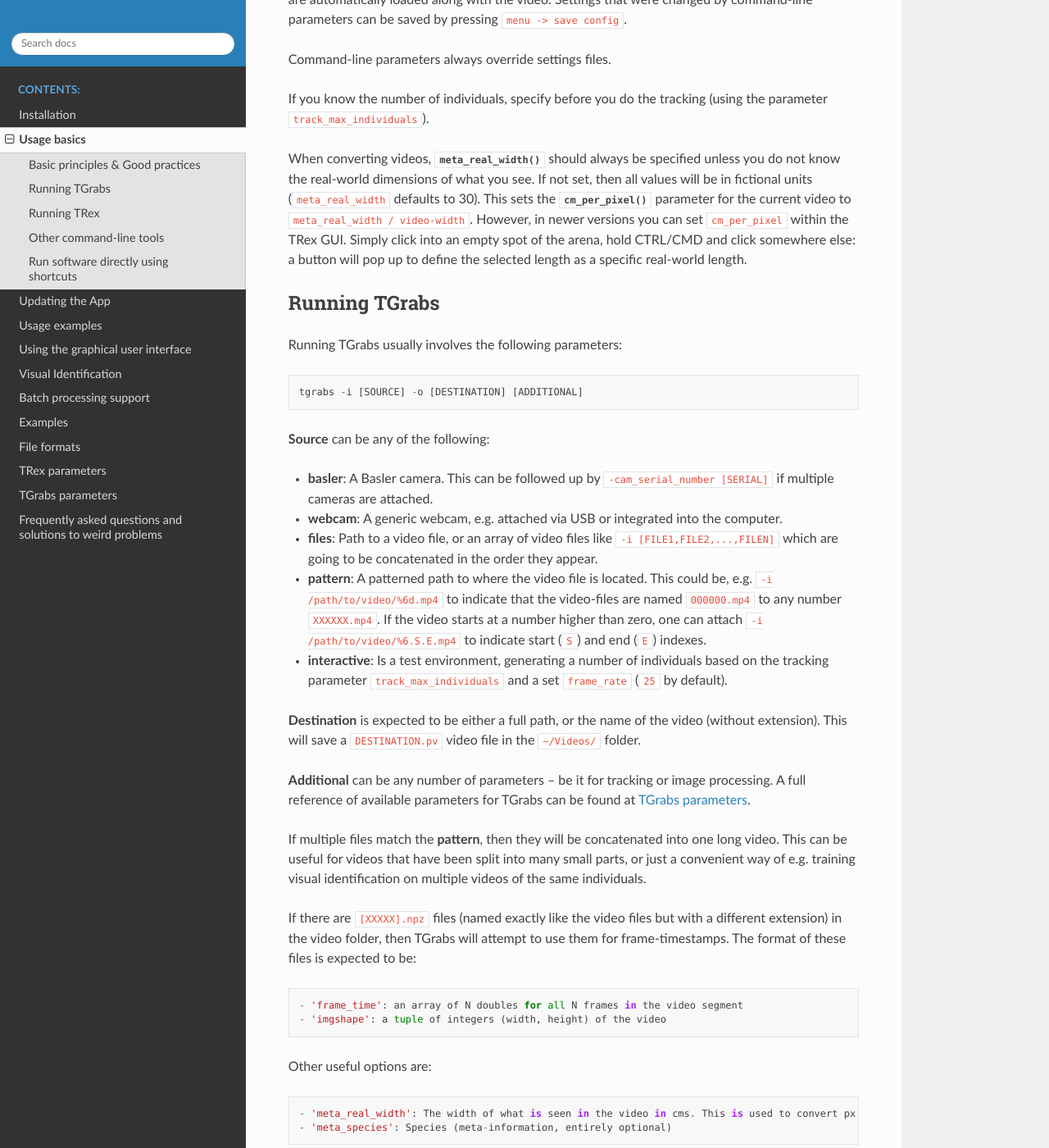
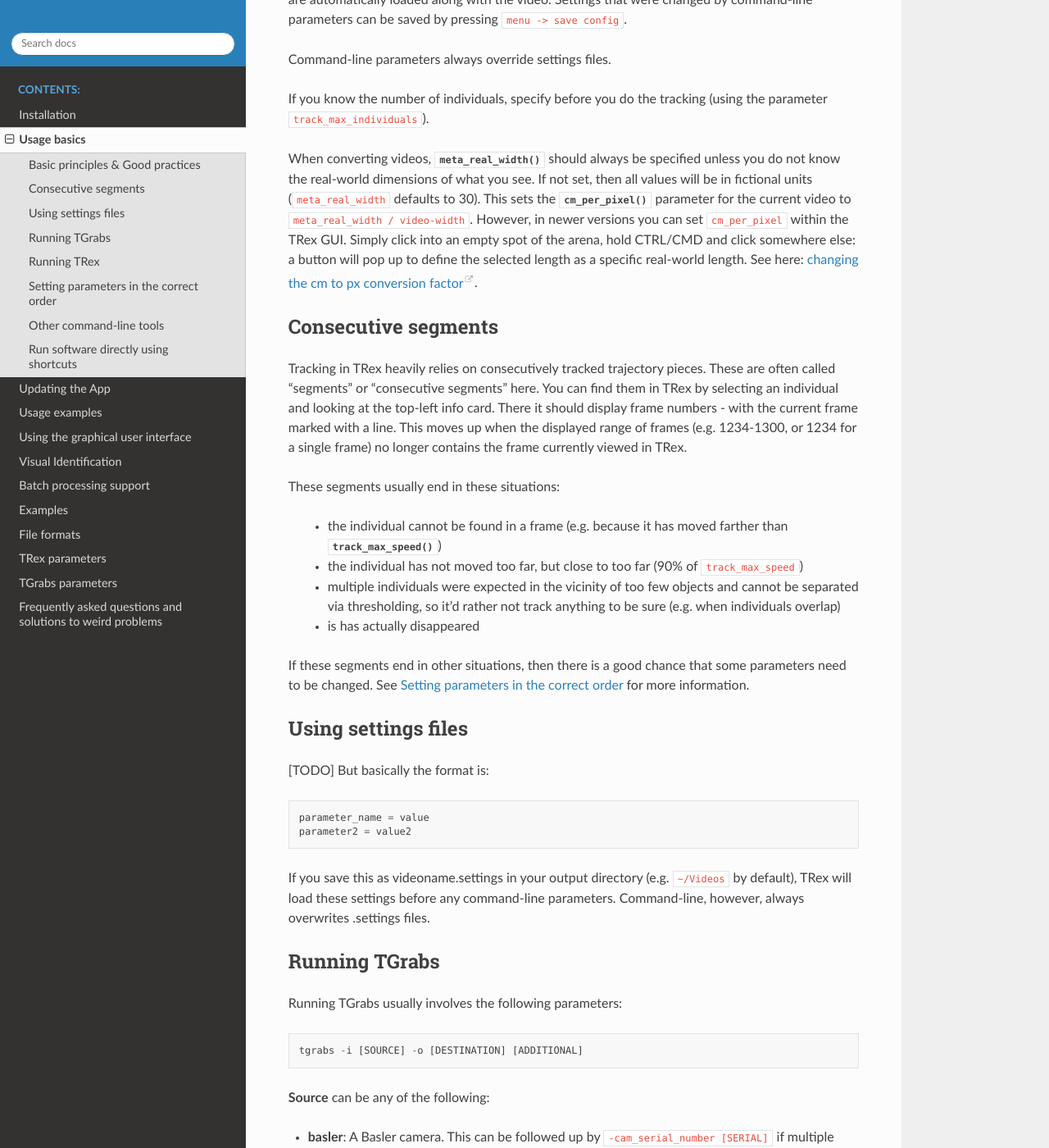
Before and after one commit to mooch443/trex, a Sphinx documentation site: the page built from docs/run.rst, in a window 1280 px wide and 1400 px high, scrolled down 1277 px. Shown: the whole window at 82% size. Built offline with Sphinx 7.4.7 and the Read the Docs theme 2.0.0, drawn with Linux system fonts in a browser that asks for light colours; some of the changed text lies outside the part shown.

Commit message:
no message

```diff
--- a/docs/run.rst
+++ b/docs/run.rst
@@ -26,7 +26,7 @@ Basic principles & Good practices
 
 Both |grabs| and |trex| offer many parameters that can be set by users. However, that does not mean that all parameters have to be considered in all cases. In fact, most of them will already be set to reasonable values that work in many situations:
 
-	If there is no problem, do not change parameters.
+	*If there is no problem, do not change parameters.*
 
 Otherwise, if your problem cannot be solved by repeatedly mashing the same sequence of buttons (but with an increasingly stern expression on your face), please consider the list of things that happen frequently in (:doc:`faq`).
 
@@ -36,7 +36,31 @@ Command-line parameters always override settings files.
 
 If you know the number of individuals, specify before you do the tracking (using the parameter ``track_max_individuals``).
 
-When converting videos, :func:`meta_real_width` should always be specified unless you do not know the real-world dimensions of what you see. If not set, then all values will be in fictional units (``meta_real_width`` defaults to 30). This sets the :func:`cm_per_pixel` parameter for the current video to ``meta_real_width / video-width``. However, in newer versions you can set ``cm_per_pixel`` within the |trex| GUI. Simply click into an empty spot of the arena, hold CTRL/CMD and click somewhere else: a button will pop up to define the selected length as a specific real-world length.
+When converting videos, :func:`meta_real_width` should always be specified unless you do not know the real-world dimensions of what you see. If not set, then all values will be in fictional units (``meta_real_width`` defaults to 30). This sets the :func:`cm_per_pixel` parameter for the current video to ``meta_real_width / video-width``. However, in newer versions you can set ``cm_per_pixel`` within the |trex| GUI. Simply click into an empty spot of the arena, hold CTRL/CMD and click somewhere else: a button will pop up to define the selected length as a specific real-world length. See here: `changing the cm to px conversion factor <https://trex.run/docs/gui.html#changing-the-cm-px-conversion-factor>`_.
+
+Consecutive segments
+--------------------
+
+Tracking in |trex| heavily relies on consecutively tracked trajectory pieces. These are often called "segments" or "consecutive segments" here. You can find them in |trex| by selecting an individual and looking at the top-left info card. There it should display frame numbers - with the current frame marked with a line. This moves up when the displayed range of frames (e.g. 1234-1300, or 1234 for a single frame) no longer contains the frame currently viewed in |trex|.
+
+These segments usually end in these situations:
+
+	- the individual cannot be found in a frame (e.g. because it has moved farther than :func:`track_max_speed`)
+	- the individual has not moved too far, but close to too far (90% of ``track_max_speed``)
+	- multiple individuals were expected in the vicinity of too few objects and cannot be separated via thresholding, so it'd rather not track anything to be sure (e.g. when individuals overlap)
+	- is has actually disappeared
+
+If these segments end in other situations, then there is a good chance that some parameters need to be changed. See :ref:`parameter-order` for more information.
+
+Using settings files
+--------------------
+
+[TODO] But basically the format is::
+
+	parameter_name = value
+	parameter2 = value2
+
+If you save this as videoname.settings in your output directory (e.g. ``~/Videos`` by default), |trex| will load these settings before any command-line parameters. Command-line, however, always overwrites .settings files.
 
 Running TGrabs
 --------------
@@ -81,6 +105,25 @@ The tracker only expects an input file::
 ``VIDEONAME`` is either a full path to the video file, or the name of a video file in the default output folder (``~/Videos`` by default). This will open |trex| with all settings set to default, except if there is a ``[VIDEONAME].settings`` file present next to the video file or in the default output folder.
 
 Just like with |grabs|, you can attach any number of additional parameters to the command-line, simply using ``-PARAMETER VALUE`` (see :doc:`parameters_trex`).
+
+.. _parameter-order:
+
+Setting parameters in the correct order
+---------------------------------------
+
+Preferably set parameters in this order (with the goal to only match those objects that are your objects of interest, and exclude the ones that you do not want to track):
+
+	- :func:`cm_per_pixel` (in .settings files, command-line or in |trex|) / :func:`meta_real_width` (during conversion)
+	- :func:`track_threshold`
+	- :func:`blob_size_ranges`
+
+Now all objects of interest should have a cyan number next to them in RAW view (pressing ``D`` in tracking view switches to RAW and vice-versa). More "optional" parameters like can now be set in order to maximize the length of consecutive segments:
+
+	- :func:`track_max_speed`
+	- :func:`track_max_reassign_time`
+	- :func:`track_posture_threshold`
+	- :func:`outline_resample`
+	- :func:`outline_curvature_range_ratio`
 
 Other command-line tools
 ------------------------
```
Also changed, not shown: 8 other files.
